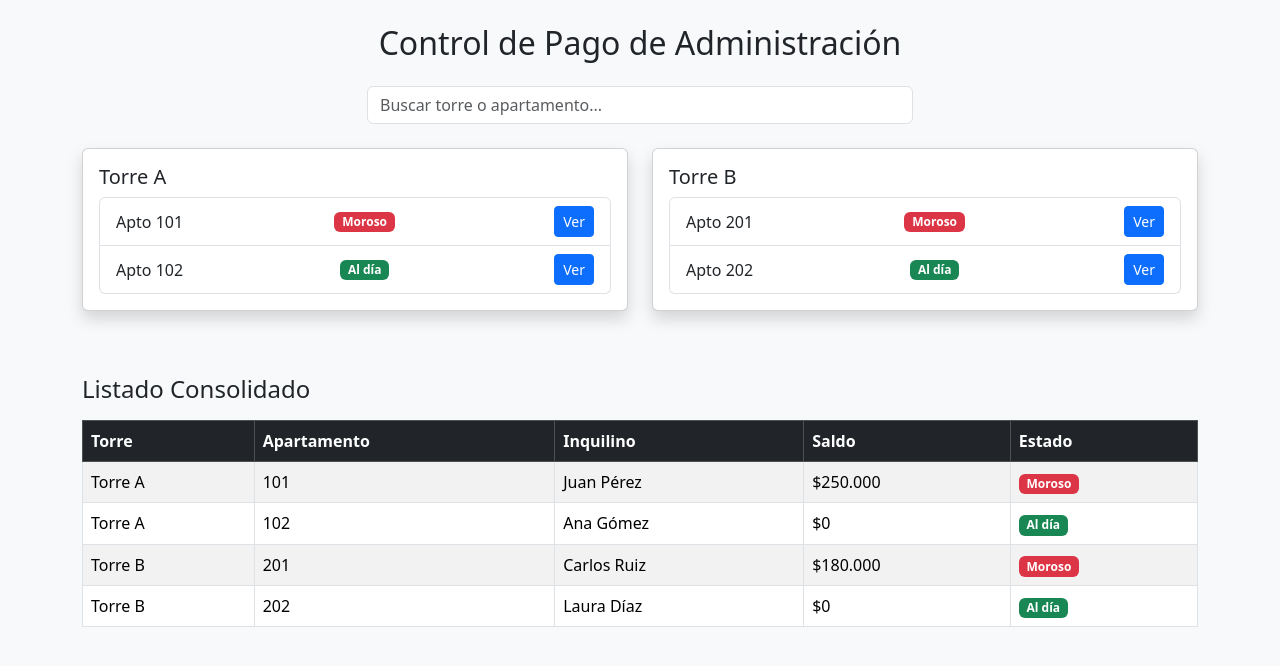
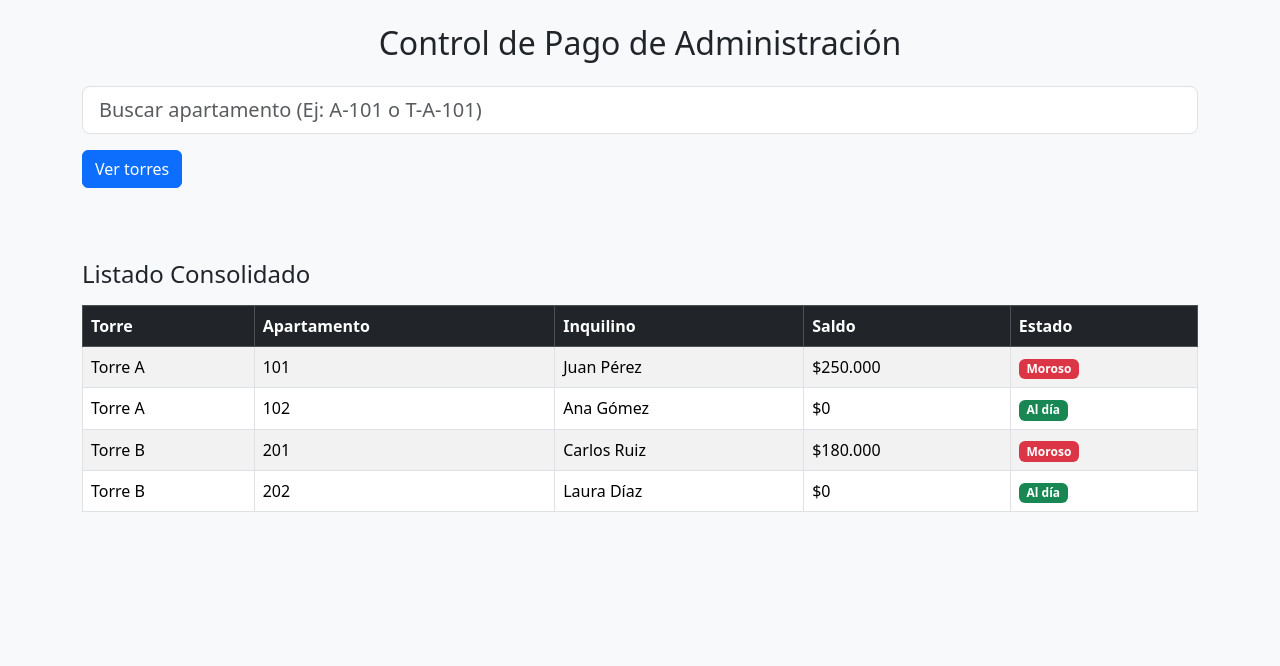
Before and after one commit to Papelcra/conjunto-residencial, a Django app: page /pagos/estado_cuenta/ in a window 1280 px wide. Shown: the top 666 px of the page. Run offline with Django 5.2, Linux system fonts and the light colour scheme; some libraries are stand-ins or nearby versions.

Commit message:
Mejora la plantilla de estado de cuenta con nuevos estilos y funcionalidad de búsqueda para apartamentos

```diff
--- a/pagos/templates/estado_cuenta.html
+++ b/pagos/templates/estado_cuenta.html
@@ -1,90 +1,134 @@
-{% load static %}
 <!DOCTYPE html>
 <html lang="es">
 <head>
 <meta charset="UTF-8">
 <title>Control de Pagos</title>
-    <link href="https://cdn.jsdelivr.net/npm/bootstrap@5.3.2/dist/css/bootstrap.min.css" rel="stylesheet">
+<link href="https://cdn.jsdelivr.net/npm/bootstrap@5.3.3/dist/css/bootstrap.min.css" rel="stylesheet">
+
+<style>
+.tower-header{
+    cursor:pointer;
+    font-weight:600;
+    font-size:18px;
+}
+
+.apartment{
+    display:flex;
+    justify-content:space-between;
+    align-items:center;
+    padding:8px 0;
+    border-top:1px solid #eee;
+}
+
+.tower-info{
+    background:#f8f9fa;
+    border-radius:6px;
+    padding:10px;
+    margin-bottom:10px;
+    font-size:14px;
+}
+</style>
 </head>
-<body class="bg-light">
 
-<div class="container mt-4">
+<body class="bg-light p-4">
 
-    <h2 class="mb-4 text-center">Control de Pago de Administración</h2>
+<div class="container">
 
-    <!-- BUSCADOR SIMPLE -->
-    <div class="row mb-4">
-        <div class="col-md-6 mx-auto">
-            <input type="text" class="form-control" id="searchInput" placeholder="Buscar torre o apartamento...">
+<h2 class="text-center mb-4">Control de Pago de Administración</h2>
+
+<!-- BUSCADOR -->
+<input
+    type="text"
+    id="searchInput"
+    class="form-control form-control-lg mb-3"
+    placeholder="Buscar apartamento (Ej: A-101 o T-A-101)"
+>
+
+<!-- BOTÓN TORRES -->
+<button id="toggleTowers" class="btn btn-primary mb-4">
+    Ver torres
+</button>
+
+<!-- TORRES -->
+<div id="towersContainer" class="d-none">
+
+    <!-- TORRE A -->
+    <div class="card shadow-sm mb-3 tower-card">
+        <div class="card-header tower-header">Torre A</div>
+
+        <div class="card-body apartments d-none">
+
+            <div class="tower-info">
+                <strong>Total aptos:</strong> 2 |
+                <strong>Morosos:</strong> 1 |
+                <strong>Al día:</strong> 1
+            </div>
+
+            <div class="apartment"
+                 data-apto="A-101"
+                 data-tower="Torre A"
+                 data-tenant="Juan Pérez"
+                 data-balance="250000"
+                 data-months="2"
+                 data-status="Moroso">
+                <span>Apto 101</span>
+                <button class="btn btn-sm btn-danger">Ver</button>
+            </div>
+
+            <div class="apartment"
+                 data-apto="A-102"
+                 data-tower="Torre A"
+                 data-tenant="Ana Gómez"
+                 data-balance="0"
+                 data-months="0"
+                 data-status="Al día">
+                <span>Apto 102</span>
+                <button class="btn btn-sm btn-success">Ver</button>
+            </div>
+
         </div>
     </div>
 
-    <!-- TORRES -->
-    <div class="row" id="towersContainer">
+    <!-- TORRE B -->
+    <div class="card shadow-sm mb-3 tower-card">
+        <div class="card-header tower-header">Torre B</div>
 
-        <!-- Torre 1 -->
-        <div class="col-md-6 mb-3 tower-card">
-            <div class="card shadow">
-                <div class="card-body">
-                    <h5 class="card-title">Torre A</h5>
-                    <ul class="list-group">
+        <div class="card-body apartments d-none">
 
-                        <li class="list-group-item d-flex justify-content-between align-items-center apartment-item">
-                            Apto 101
-                            <span class="badge bg-danger">Moroso</span>
-                            <button class="btn btn-sm btn-primary ms-2"
-                                onclick="showDetail('Torre A','101','Juan Pérez','250000','2 meses')">
-                                Ver
-                            </button>
-                        </li>
-
-                        <li class="list-group-item d-flex justify-content-between align-items-center apartment-item">
-                            Apto 102
-                            <span class="badge bg-success">Al día</span>
-                            <button class="btn btn-sm btn-primary ms-2"
-                                onclick="showDetail('Torre A','102','Ana Gómez','0','0 meses')">
-                                Ver
-                            </button>
-                        </li>
-
-                    </ul>
-                </div>
-            </div>
+            <div class="tower-info">
+                <strong>Total aptos:</strong> 2 |
+                <strong>Morosos:</strong> 1 |
+                <strong>Al día:</strong> 1
             </div>
 
-        <!-- Torre 2 -->
-        <div class="col-md-6 mb-3 tower-card">
-            <div class="card shadow">
-                <div class="card-body">
-                    <h5 class="card-title">Torre B</h5>
-                    <ul class="list-group">
+            <div class="apartment"
+                 data-apto="B-201"
+                 data-tower="Torre B"
+                 data-tenant="Carlos Ruiz"
+                 data-balance="180000"
+                 data-months="1"
+                 data-status="Moroso">
+                <span>Apto 201</span>
+                <button class="btn btn-sm btn-danger">Ver</button>
+            </div>
 
-                        <li class="list-group-item d-flex justify-content-between align-items-center apartment-item">
-                            Apto 201
-                            <span class="badge bg-danger">Moroso</span>
-                            <button class="btn btn-sm btn-primary ms-2"
-                                onclick="showDetail('Torre B','201','Carlos Ruiz','180000','1 mes')">
-                                Ver
-                            </button>
-                        </li>
+            <div class="apartment"
+                 data-apto="B-202"
+                 data-tower="Torre B"
+                 data-tenant="Laura Díaz"
+                 data-balance="0"
+                 data-months="0"
+                 data-status="Al día">
+                <span>Apto 202</span>
+                <button class="btn btn-sm btn-success">Ver</button>
+            </div>
 
-                        <li class="list-group-item d-flex justify-content-between align-items-center apartment-item">
-                            Apto 202
-                            <span class="badge bg-success">Al día</span>
-                            <button class="btn btn-sm btn-primary ms-2"
-                                onclick="showDetail('Torre B','202','Laura Díaz','0','0 meses')">
-                                Ver
-                            </button>
-                        </li>
-
-                    </ul>
-                </div>
         </div>
     </div>
 
 </div>
 
-    <!-- TABLA CONSOLIDADA -->
+<!-- LISTADO CONSOLIDADO -->
 <h4 class="mt-5 mb-3">Listado Consolidado</h4>
 
 <table class="table table-bordered table-striped">
@@ -131,52 +175,116 @@
 
 </div>
 
-<!-- MODAL DETALLE -->
+<!-- MODAL DETALLE APARTAMENTO -->
 <div class="modal fade" id="detailModal" tabindex="-1">
 <div class="modal-dialog">
 <div class="modal-content">
+
 <div class="modal-header bg-primary text-white">
     <h5 class="modal-title">Detalle del Apartamento</h5>
     <button type="button" class="btn-close bg-white" data-bs-dismiss="modal"></button>
 </div>
+
 <div class="modal-body">
-                <p><strong>Torre:</strong> <span id="modalTower"></span></p>
-                <p><strong>Apartamento:</strong> <span id="modalApartment"></span></p>
-                <p><strong>Inquilino:</strong> <span id="modalTenant"></span></p>
-                <p><strong>Saldo pendiente:</strong> $<span id="modalBalance"></span></p>
-                <p><strong>Meses vencidos:</strong> <span id="modalMonths"></span></p>
+    <p><strong>Torre:</strong> <span id="mTower"></span></p>
+    <p><strong>Apartamento:</strong> <span id="mApto"></span></p>
+    <p><strong>Inquilino:</strong> <span id="mTenant"></span></p>
+    <p><strong>Saldo pendiente:</strong> $<span id="mBalance"></span></p>
+    <p><strong>Meses vencidos:</strong> <span id="mMonths"></span></p>
+    <p><strong>Estado:</strong> <span id="mStatus"></span></p>
 
     <button class="btn btn-warning w-100 mt-2">
         Enviar notificación
     </button>
 </div>
+
 </div>
 </div>
 </div>
 
-<script src="https://cdn.jsdelivr.net/npm/bootstrap@5.3.2/dist/js/bootstrap.bundle.min.js"></script>
+<script src="https://cdn.jsdelivr.net/npm/bootstrap@5.3.3/dist/js/bootstrap.bundle.min.js"></script>
 
 <script>
-    function showDetail(tower, apartment, tenant, balance, months) {
-        document.getElementById("modalTower").innerText = tower;
-        document.getElementById("modalApartment").innerText = apartment;
-        document.getElementById("modalTenant").innerText = tenant;
-        document.getElementById("modalBalance").innerText = balance;
-        document.getElementById("modalMonths").innerText = months;
 
-        var myModal = new bootstrap.Modal(document.getElementById('detailModal'));
-        myModal.show();
+/* BOTÓN VER TORRES */
+document.getElementById("toggleTowers").addEventListener("click", function () {
+    document.getElementById("towersContainer").classList.toggle("d-none");
+});
+
+/* ACORDEÓN TORRES */
+document.querySelectorAll(".tower-header").forEach(header => {
+    header.addEventListener("click", function () {
+        this.nextElementSibling.classList.toggle("d-none");
+    });
+});
+
+/* BOTÓN VER → MODAL */
+document.querySelectorAll(".apartment button").forEach(btn => {
+
+    btn.addEventListener("click", function () {
+
+        let apto = this.closest(".apartment");
+
+        document.getElementById("mTower").innerText = apto.dataset.tower;
+        document.getElementById("mApto").innerText = apto.dataset.apto;
+        document.getElementById("mTenant").innerText = apto.dataset.tenant;
+        document.getElementById("mBalance").innerText = apto.dataset.balance;
+        document.getElementById("mMonths").innerText = apto.dataset.months;
+        document.getElementById("mStatus").innerText = apto.dataset.status;
+
+        new bootstrap.Modal(document.getElementById('detailModal')).show();
+
+    });
+
+});
+
+/* BUSCADOR */
+document.getElementById("searchInput").addEventListener("keyup", function () {
+
+    let value = this.value.toUpperCase().replace("T-","").trim();
+    let towersContainer = document.getElementById("towersContainer");
+    let towers = document.querySelectorAll(".tower-card");
+
+    if (value === "") {
+        towers.forEach(t => {
+            t.style.display = "block";
+            t.querySelector(".apartments").classList.add("d-none");
+            t.querySelectorAll(".apartment").forEach(a => a.style.display="flex");
+        });
+        return;
     }
 
-    // Buscador simple
-    document.getElementById("searchInput").addEventListener("keyup", function() {
-        let value = this.value.toLowerCase();
-        let items = document.querySelectorAll(".apartment-item");
+    towersContainer.classList.remove("d-none");
 
-        items.forEach(function(item) {
-            item.style.display = item.textContent.toLowerCase().includes(value) ? "" : "none";
+    towers.forEach(tower => {
+
+        let apartments = tower.querySelectorAll(".apartment");
+        let towerHasMatch = false;
+
+        apartments.forEach(apto => {
+
+            let code = apto.dataset.apto.toUpperCase();
+
+            if (code.includes(value)) {
+                apto.style.display = "flex";
+                towerHasMatch = true;
+            } else {
+                apto.style.display = "none";
+            }
+
         });
+
+        if (towerHasMatch) {
+            tower.style.display = "block";
+            tower.querySelector(".apartments").classList.remove("d-none");
+        } else {
+            tower.style.display = "none";
+        }
+
     });
+
+});
+
 </script>
 
 </body>
```
Lines whose indentation alone changed are shown as unchanged.
